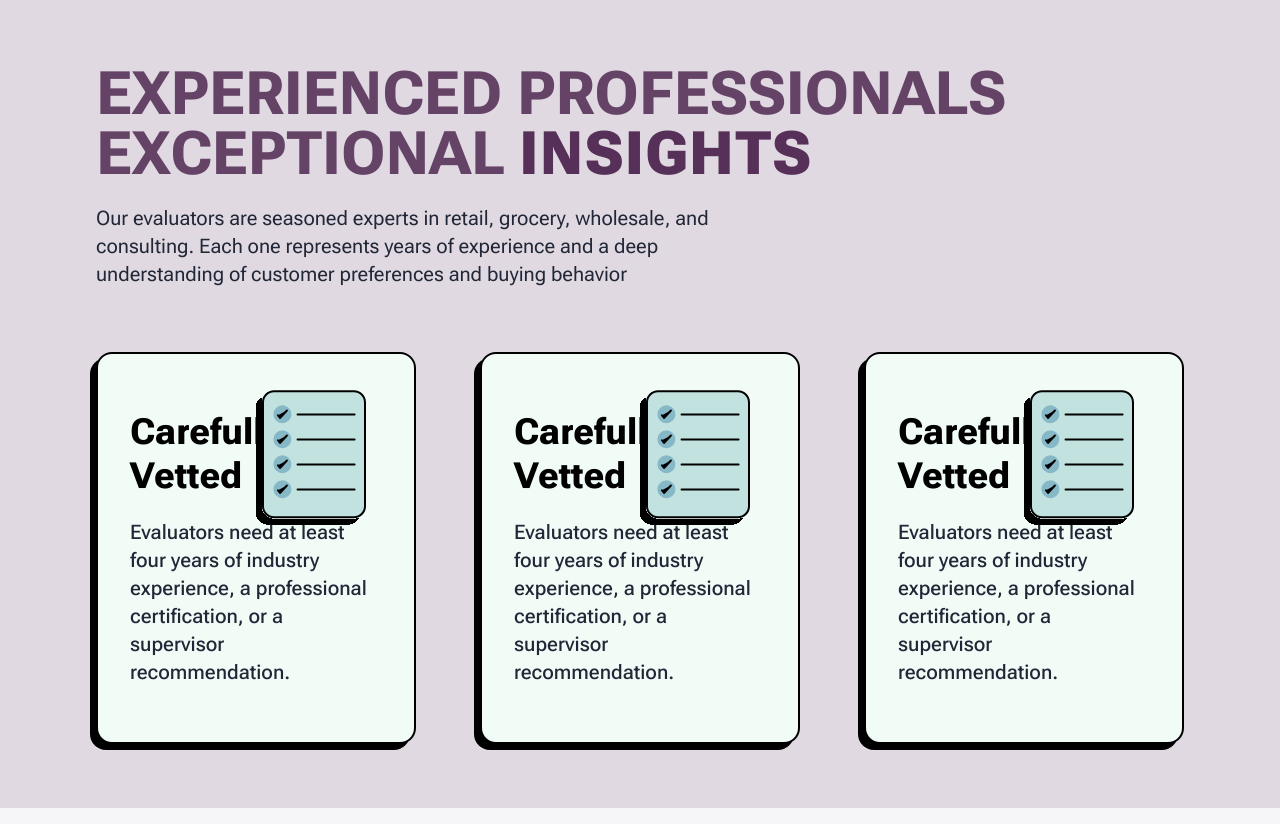
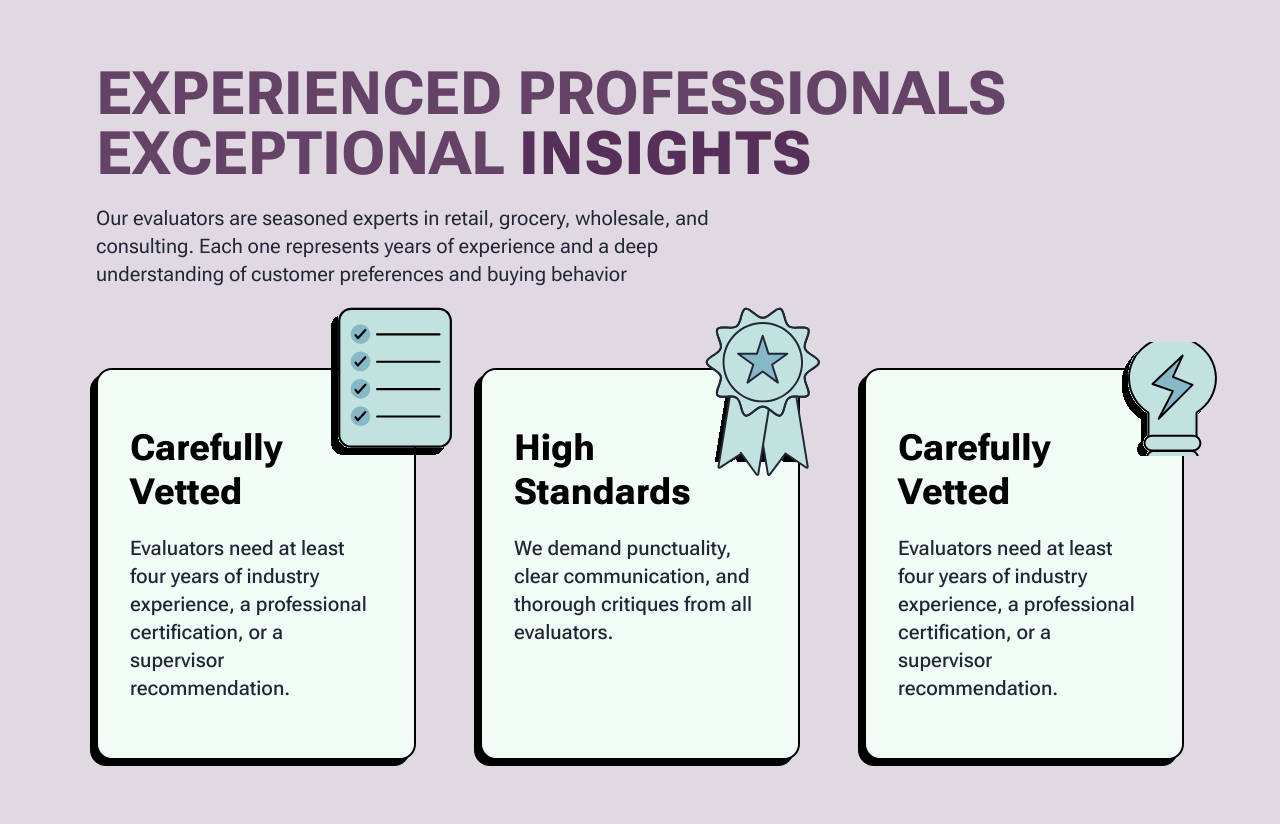
Before and after one commit to colinjcason/project-ruminate, a Next.js app: page /producer-landing-page in a window 1280 px wide. Built offline with nearby package versions, Linux system fonts and the light colour scheme.

Commit message:
fix: image cropppings, positioning

```diff
--- a/src/app/producer-landing-page/page.tsx
+++ b/src/app/producer-landing-page/page.tsx
@@ -1,11 +1,11 @@
 import Box from "@/components/Box";
-import { ChecklistIcon } from "@/components/icons";
+import { ChecklistIcon, LightbulbIcon, MedalIcon } from "@/components/icons";
 
 export default function ProducerLandingPage() {
   return (
     <div className="bg-white">
       <main className="flex flex-col">
-        <section className="px-24 py-16 flex flex-col bg-semantic-accent-100 gap-y-16">
+        <section className="px-24 py-16 flex flex-col bg-semantic-accent-100 gap-y-20">
           <div className="flex flex-col gap-y-5">
             <h2 className="big-header-normal">
               EXPERIENCED PROFESSIONALS <br></br>EXCEPTIONAL{" "}
@@ -25,14 +25,14 @@ export default function ProducerLandingPage() {
               cornerImage={<ChecklistIcon />}
             />
             <Box
-              title="Carefully Vetted"
-              body="Evaluators need at least four years of industry experience, a professional certification, or a supervisor recommendation."
-              cornerImage={<ChecklistIcon />}
+              title="High Standards"
+              body="We demand punctuality, clear communication, and thorough critiques from all evaluators."
+              cornerImage={<MedalIcon height={175} />}
             />
             <Box
               title="Carefully Vetted"
               body="Evaluators need at least four years of industry experience, a professional certification, or a supervisor recommendation."
-              cornerImage={<ChecklistIcon />}
+              cornerImage={<LightbulbIcon />}
             />
           </div>
         </section>
--- a/src/components/Box.tsx
+++ b/src/components/Box.tsx
@@ -9,7 +9,7 @@ type Props = {
 function Box({ title, body, cornerImage }: Props) {
   return (
     <div className="relative flex flex-col gap-5 bg-semantic-secondary-100 max-w-xs min-h-96 py-14 px-8 text-base-0 rounded-[1rem] shadow-[-6px_6px_0px_0px_#000] border-2 border-black">
-      <div className="absolute top-0 right-0">{cornerImage}</div>
+      <div className="absolute -top-16 -right-10">{cornerImage}</div>
       <h3>{title}</h3>
       <p className="font-[500]">{body}</p>
     </div>
--- a/src/components/icons/Checklist.tsx
+++ b/src/components/icons/Checklist.tsx
@@ -3,11 +3,12 @@ import { SVGProps } from "react";
 const SvgComponent = (props: SVGProps<SVGSVGElement>) => (
   <svg
     xmlns="http://www.w3.org/2000/svg"
-    width="200"
-    height="200"
-    viewBox="0 0 200 200"
-    fill="black"
-    overflow="visible"
+    height="150"
+    fill="none"
+    style={{
+      maxHeight: 500,
+    }}
+    viewBox="40.562 34.572 113.253 137.082"
     {...props}
   >
     <g filter="url(#a)">
--- a/src/components/icons/Lightbulb.tsx
+++ b/src/components/icons/Lightbulb.tsx
@@ -3,8 +3,8 @@ import { SVGProps } from "react";
 const SvgComponent = (props: SVGProps<SVGSVGElement>) => (
   <svg
     xmlns="http://www.w3.org/2000/svg"
-    width="1em"
-    height="1em"
+    width="150"
+    height="150"
     fill="none"
     {...props}
   >
--- a/src/components/icons/Medal.tsx
+++ b/src/components/icons/Medal.tsx
@@ -3,9 +3,13 @@ import { SVGProps } from "react";
 const SvgComponent = (props: SVGProps<SVGSVGElement>) => (
   <svg
     xmlns="http://www.w3.org/2000/svg"
-    width="1em"
-    height="1em"
+    width="150"
+    height="150"
     fill="none"
+    style={{
+      maxHeight: 500,
+    }}
+    viewBox="40.964 12.462 118.474 177.684"
     {...props}
   >
     <g filter="url(#a)">
```
